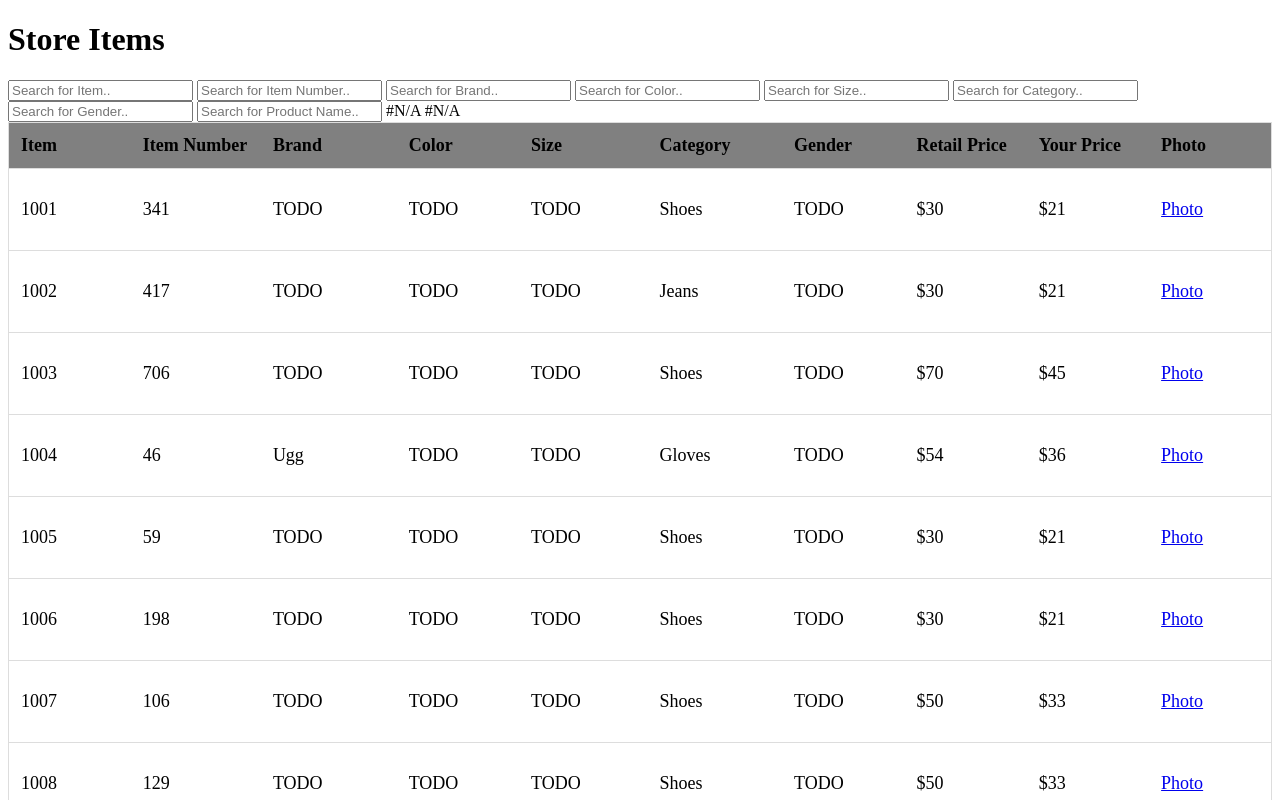
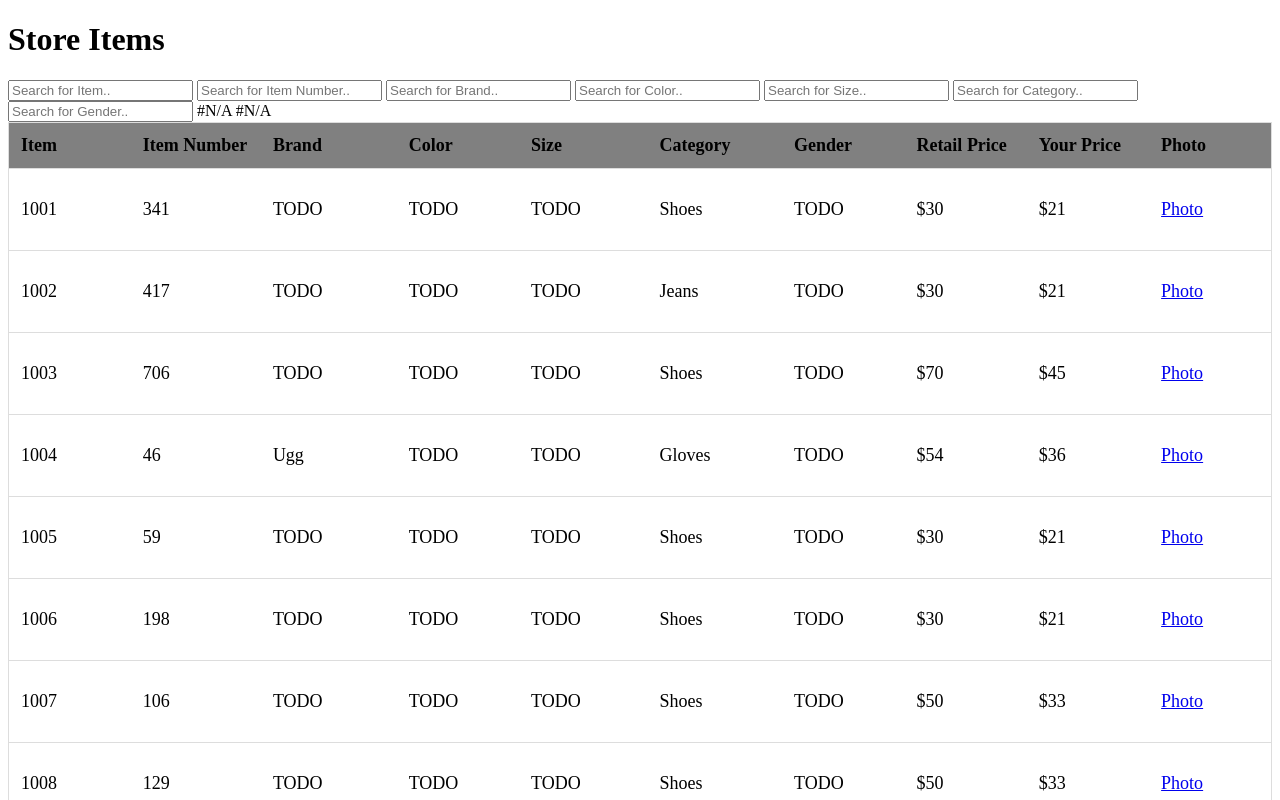
Before and after one commit to mrclothingshoesandmore/home, a plain HTML site: page index.html in a window 1280 px wide. Shown: the top 800 px of the page. Drawn offline with Linux system fonts and the light colour scheme.

Commit message:
Update index.html

```diff
--- a/index.html
+++ b/index.html
@@ -51,7 +51,6 @@
 		<input type="text" id="myInput4" onkeyup="myFunction4()" placeholder="Search for Size.." title="Type in Size">
 		<input type="text" id="myInput5" onkeyup="myFunction5()" placeholder="Search for Category.." title="Type in Category">
 		<input type="text" id="myInput6" onkeyup="myFunction6()" placeholder="Search for Gender.." title="Type in Gender">
-		<input type="text" id="myInput7" onkeyup="myFunction7()" placeholder="Search for Product Name.." title="Type in Product name">
 
 		<table id="myTable" bgcolor="black" width="1800">
 			<tr bgcolor="grey"> <th width="100">Item</th> <th width="100">Item Number</th> <th width="100">Brand</th> <th width="100">Color</th> <th width="100">Size</th> <th width="100">Category</th> <th width="100">Gender</th> <th width="100">Retail Price</th> <th width="100">Your Price</th> <th width="100">Photo</th> </tr>
@@ -1246,26 +1245,5 @@ function myFunction6() {
 }
 </script>
 
-<script>
-function myFunction7() {
-  var input, filter, table, tr, td, i, txtValue;
-  input = document.getElementById("myInput7");
-  filter = input.value.toUpperCase();
-  table = document.getElementById("myTable");
-  tr = table.getElementsByTagName("tr");
-  for (i = 0; i < tr.length; i++) {
-    td = tr[i].getElementsByTagName("td")[7];
-    if (td) {
-      txtValue = td.textContent || td.innerText;
-      if (txtValue.toUpperCase().indexOf(filter) > -1) {
-        tr[i].style.display = "";
-      } else {
-        tr[i].style.display = "none";
-      }
-    }
-  }
-}
-</script>
-
 </body>
 </html>
```
